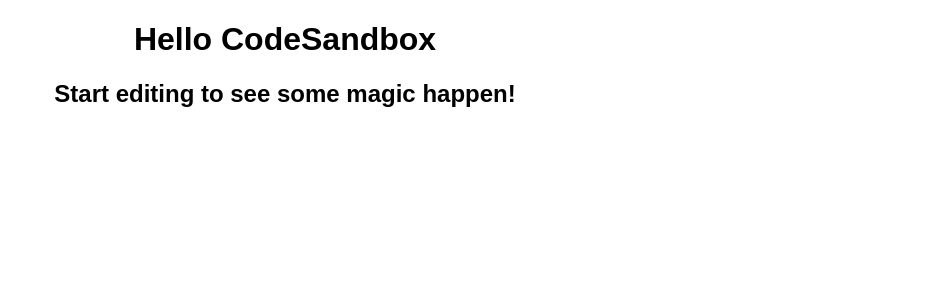
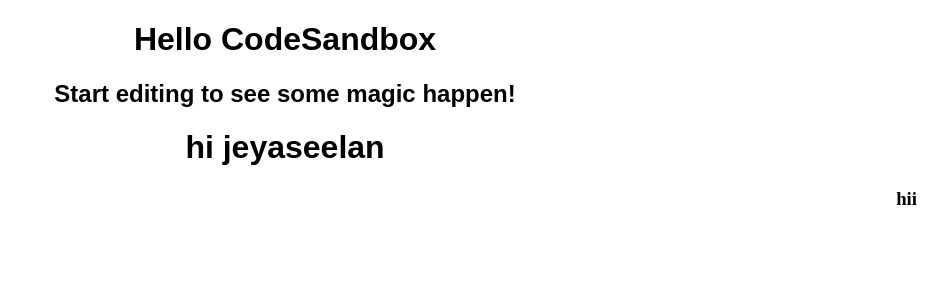
Before and after one commit to JEYASEELAN-2399/React, a React (Create React App) app: page / in a window 1280 px wide. Shown: the top 300 px of the page, without its empty margins (355-1280 px from the left). Built offline with nearby package versions, Linux system fonts and the light colour scheme.

Commit message:
Update 5 files

```diff
--- a/src/App.js
+++ b/src/App.js
@@ -1,10 +1,15 @@
 import "./styles.css";
+import Jeii from "./Head";
 
 export default function App() {
   return (
-    <div className="App">
-      <h1>Hello CodeSandbox</h1>
-      <h2>Start editing to see some magic happen!</h2>
-    </div>
+    <>
+      <div className="App">
+        <h1>Hello CodeSandbox</h1>
+        <h2>Start editing to see some magic happen!</h2>
+        <Jeii />
+      </div>
+      <h3 id="heading">hii</h3>
+    </>
   );
 }
--- /dev/null
+++ b/src/Head.js
@@ -0,0 +1,12 @@
+export default function Jeii(){
+
+return (
+
+    <div>
+        <h1>hi jeyaseelan</h1>
+    </div>
+
+
+)
+
+};
--- a/src/styles.css
+++ b/src/styles.css
@@ -2,3 +2,6 @@
   font-family: sans-serif;
   text-align: center;
 }
+#heading {
+  text-align: right;
+}
```
Also changed, not shown: .codesandbox/tasks.json (added), 1 other file (tests, documents, lock files or other folders).
